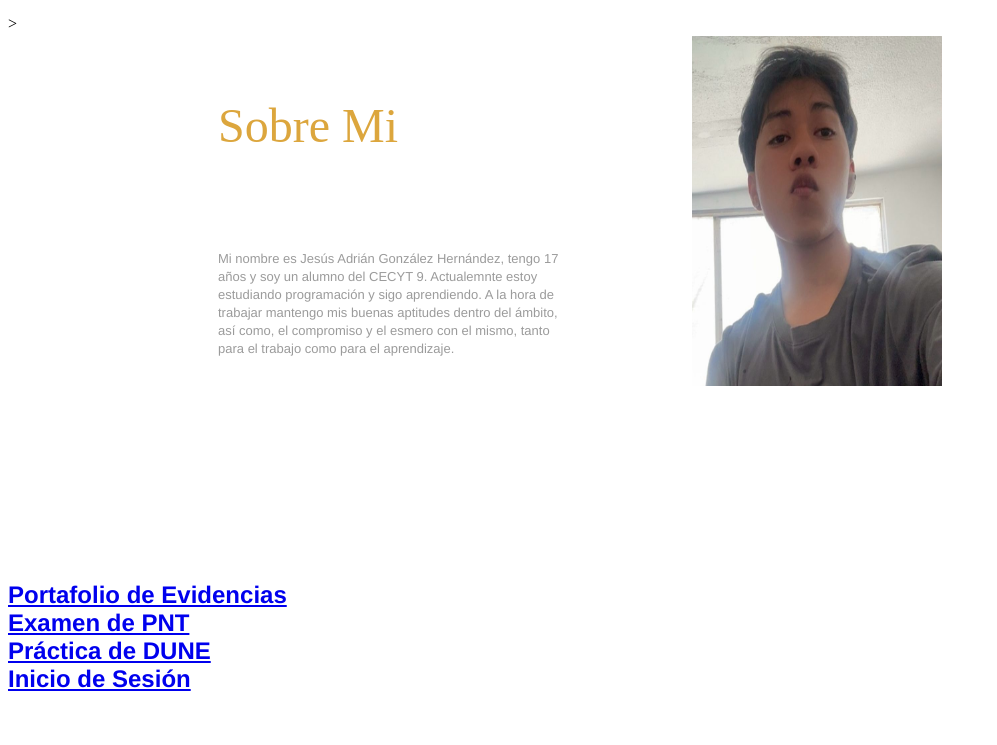
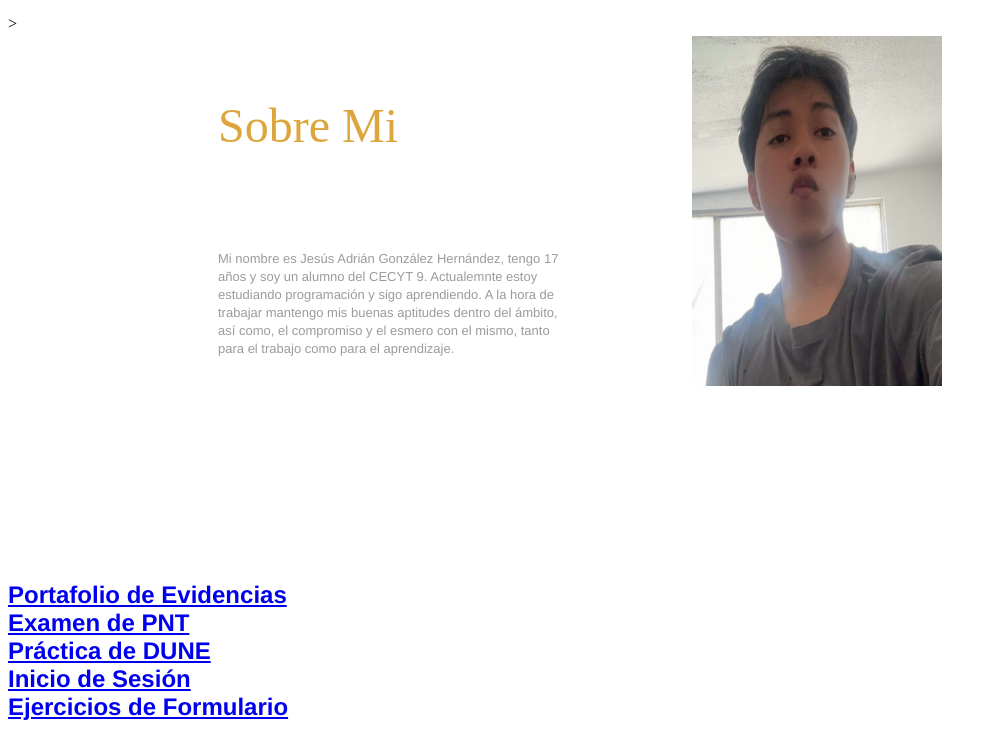
Before and after one commit to AdrianGH28/Portafolio, a plain HTML site: page index.html in a window 1280 px wide. Shown: the part 373-1118 px from the top of the page, without its empty margins (0-997 px from the left). Before the commit the page ends 1090 px from the top, so only its background shows below. Drawn offline with Linux system fonts and the light colour scheme.

Commit message:
index.html

```diff
--- a/index.html
+++ b/index.html
@@ -142,6 +142,8 @@
                     <br>
                         <a href="https://adriangh28.github.io/Iniciodesesion/" target="_blank">Inicio de Sesión</a>
                     <br>
+                        <a href="https://adriangh28.github.io/EjerciciosFormulario/" target="_blank">Ejercicios de Formulario</a>
+                    <br>
                 </font>
             </p>
         </h2>
```
